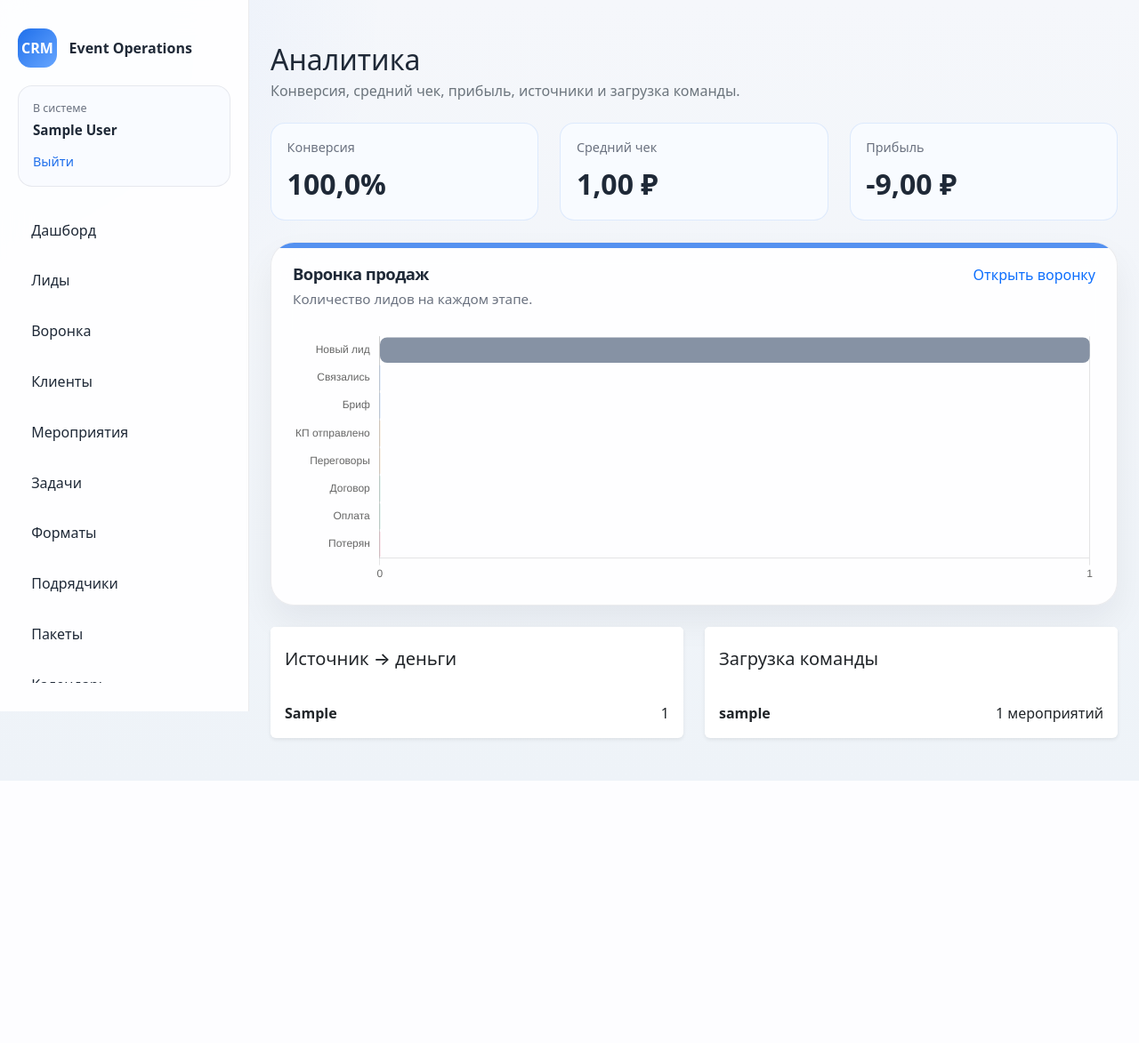
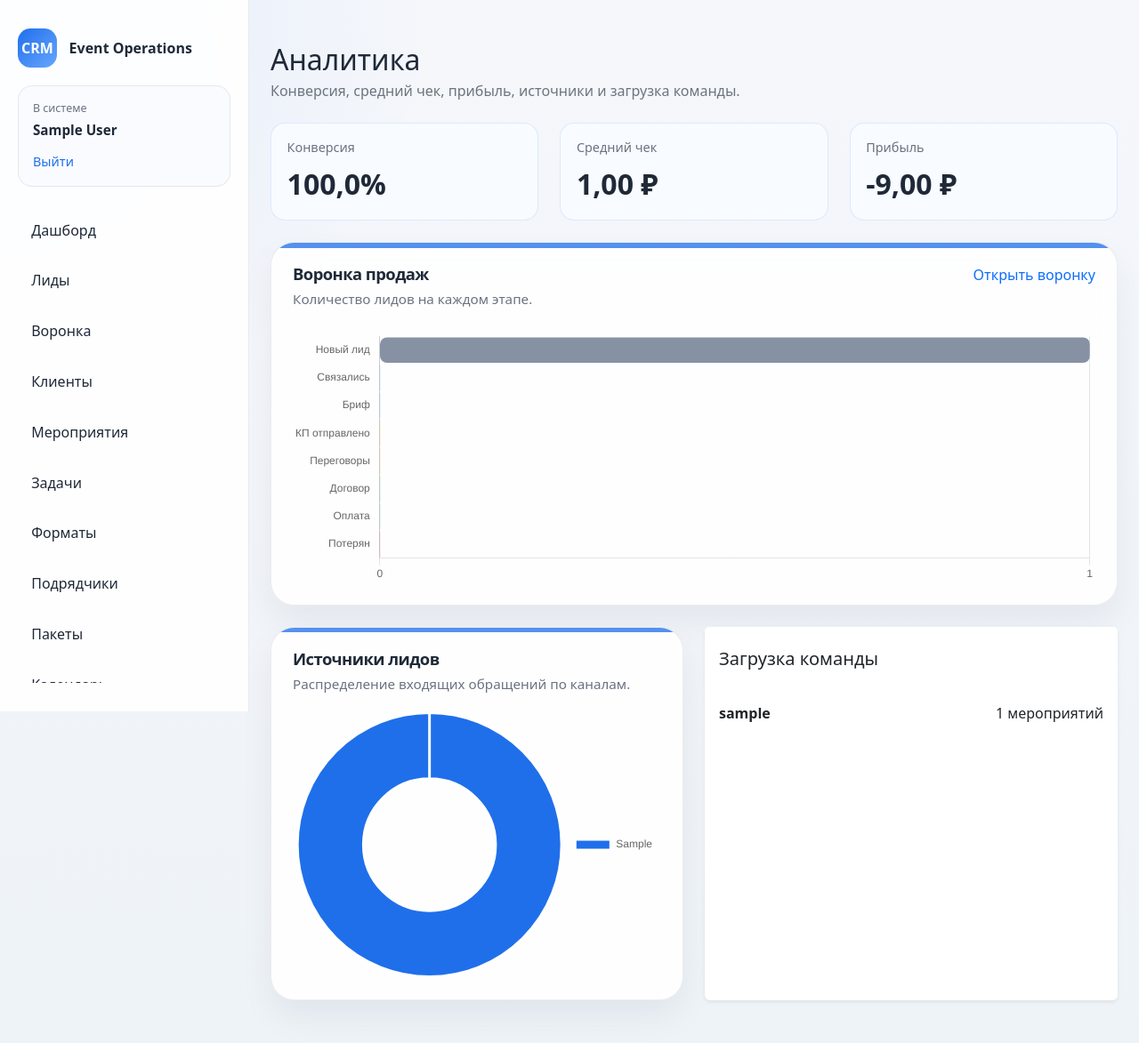
Before and after one commit to Vladas-K/crm_project, a Django app: page /analytics/ in a window 1280 px wide. Shown: the whole page at 89% size. Before the commit the page ends 878 px from the top, so only its background shows below. Run offline with Django 5.2, Linux system fonts and the light colour scheme; a user stored in the database is signed in; data comes from the database, SQL or seed files in the repository; tables that the repository leaves empty hold one stand-in row (values such as "Sample post").

Commit message:
Добавление фильтрации лидов по источнику и обновление аналитики для отображения данных по источникам, включая изменения в шаблонах и стилях.

```diff
--- a/core/views.py
+++ b/core/views.py
@@ -7,6 +7,7 @@ from django.shortcuts import get_object_or_404, redirect
 from django.db.models import Count, Sum
 from django.urls import reverse, reverse_lazy
 from django.utils import timezone
+from django.utils.http import urlencode
 from django.views import View
 from django.views.generic import CreateView, DeleteView, DetailView, ListView, TemplateView, UpdateView
 
@@ -187,11 +188,14 @@ class LeadListView(CRMLoginRequiredMixin, ListView):
         search_query = self.request.GET.get("q", "").strip()
         stage_filter = self.request.GET.get("stage", "")
         manager_filter = self.request.GET.get("manager", "")
+        source_filter = self.request.GET.get("source", "")
 
         if stage_filter.isdigit():
             queryset = queryset.filter(stage_id=stage_filter)
         if manager_filter.isdigit():
             queryset = queryset.filter(manager_id=manager_filter)
+        if source_filter:
+            queryset = queryset.filter(source=source_filter)
         if search_query:
             queryset = [lead for lead in queryset if lead_matches_search(lead, search_query)]
 
@@ -204,8 +208,12 @@ class LeadListView(CRMLoginRequiredMixin, ListView):
         context["search_query"] = self.request.GET.get("q", "")
         context["stage_filter"] = self.request.GET.get("stage", "")
         context["manager_filter"] = self.request.GET.get("manager", "")
+        context["source_filter"] = self.request.GET.get("source", "")
         context["pipeline_stages"] = PipelineStage.objects.order_by("order", "name")
         context["lead_managers"] = User.objects.filter(assigned_leads__isnull=False).distinct().order_by("username")
+        context["lead_sources"] = (
+            Lead.objects.exclude(source="").values_list("source", flat=True).distinct().order_by("source")
+        )
         return context
 
 
@@ -680,6 +688,14 @@ class AnalyticsView(AnalyticsAccessMixin, TemplateView):
             }
             for stage in PipelineStage.objects.annotate(total=Count("leads")).order_by("order", "name")
         ]
+        source_chart = [
+            {
+                "label": source["source"] or "Не указан",
+                "total": source["total"],
+                "url": f"{reverse('core:leads')}?{urlencode({'source': source['source']})}" if source["source"] else reverse("core:leads"),
+            }
+            for source in Lead.objects.values("source").annotate(total=Count("id")).order_by("-total", "source")
+        ]
         context["metrics"] = {
             "conversion": round((qualified_clients / total_leads) * 100, 1),
             "average_check": round(total_revenue / max(Event.objects.count(), 1), 2),
@@ -688,6 +704,7 @@ class AnalyticsView(AnalyticsAccessMixin, TemplateView):
             "team_load": User.objects.annotate(total_events=Count("managed_events")).order_by("-total_events")[:6],
         }
         context["pipeline_chart"] = pipeline_chart
+        context["source_chart"] = source_chart
         return context
 
 
--- a/static/css/main.css
+++ b/static/css/main.css
@@ -652,6 +652,10 @@ body {
     min-height: 18rem;
 }
 
+.analytics-chart-wrap--sources {
+    min-height: 16rem;
+}
+
 .premium-panel--pipeline {
     --panel-accent-rgb: 124, 58, 237;
 }
--- a/templates/core/analytics.html
+++ b/templates/core/analytics.html
@@ -45,22 +45,21 @@
         </div>
     </div>
     <div class="col-lg-6">
-        <div class="card border-0 shadow-sm h-100">
-            <div class="card-header bg-white border-0 pt-4">
-                <h2 class="h5 mb-0">
-                    {% if crm_permissions.can_view_finance %}Источник → деньги{% else %}Источники лидов{% endif %}
-                </h2>
+        <div class="premium-panel analytics-chart-panel">
+            <div class="premium-panel__header">
+                <div>
+                    <h2 class="premium-panel__title">Источники лидов</h2>
+                    <p class="premium-panel__subtitle">Распределение входящих обращений по каналам.</p>
+                </div>
             </div>
-            <div class="card-body">
-                {% for item in metrics.sources %}
-                    <div class="list-row">
-                        <div class="fw-semibold">{{ item.source|default:"Не указан" }}</div>
-                        <div>{{ item.total }}</div>
-                    </div>
-                {% empty %}
-                    <p class="text-secondary mb-0">Данных пока нет.</p>
-                {% endfor %}
-            </div>
+            {% if source_chart %}
+                <div class="analytics-chart-wrap analytics-chart-wrap--sources">
+                    <canvas id="source-chart" aria-label="График источников лидов"></canvas>
+                </div>
+                {{ source_chart|json_script:"source-chart-data" }}
+            {% else %}
+                <p class="text-secondary mb-0">Данных пока нет.</p>
+            {% endif %}
         </div>
     </div>
     <div class="col-lg-6">
@@ -79,7 +78,7 @@
         </div>
     </div>
 </div>
-{% if pipeline_chart %}
+{% if pipeline_chart or source_chart %}
     <script src="https://cdn.jsdelivr.net/npm/chart.js@4.4.4/dist/chart.umd.min.js"></script>
     <script>
         (() => {
@@ -117,4 +116,34 @@
         })();
     </script>
 {% endif %}
+{% if source_chart %}
+    <script>
+        (() => {
+            const chartData = JSON.parse(document.getElementById("source-chart-data").textContent);
+            const canvas = document.getElementById("source-chart");
+            new Chart(canvas, {
+                type: "doughnut",
+                data: {
+                    labels: chartData.map((source) => source.label),
+                    datasets: [{
+                        data: chartData.map((source) => source.total),
+                        backgroundColor: ["#1f6feb", "#0f9f6e", "#d97706", "#7c3aed", "#e11d48", "#64748b"],
+                        borderColor: "#ffffff",
+                        borderWidth: 3,
+                    }],
+                },
+                options: {
+                    maintainAspectRatio: false,
+                    plugins: {
+                        legend: { position: "right" },
+                    },
+                    onClick: (_event, elements) => {
+                        if (elements.length) window.location.href = chartData[elements[0].index].url;
+                    },
+                },
+            });
+            canvas.style.cursor = "pointer";
+        })();
+    </script>
+{% endif %}
 {% endblock %}
```
Also changed, not shown: core/tests/test_filters.py (+15 -0 lines), core/tests/test_permissions.py (+24 -1 lines), templates/core/leads.html (+10 -1 lines).
